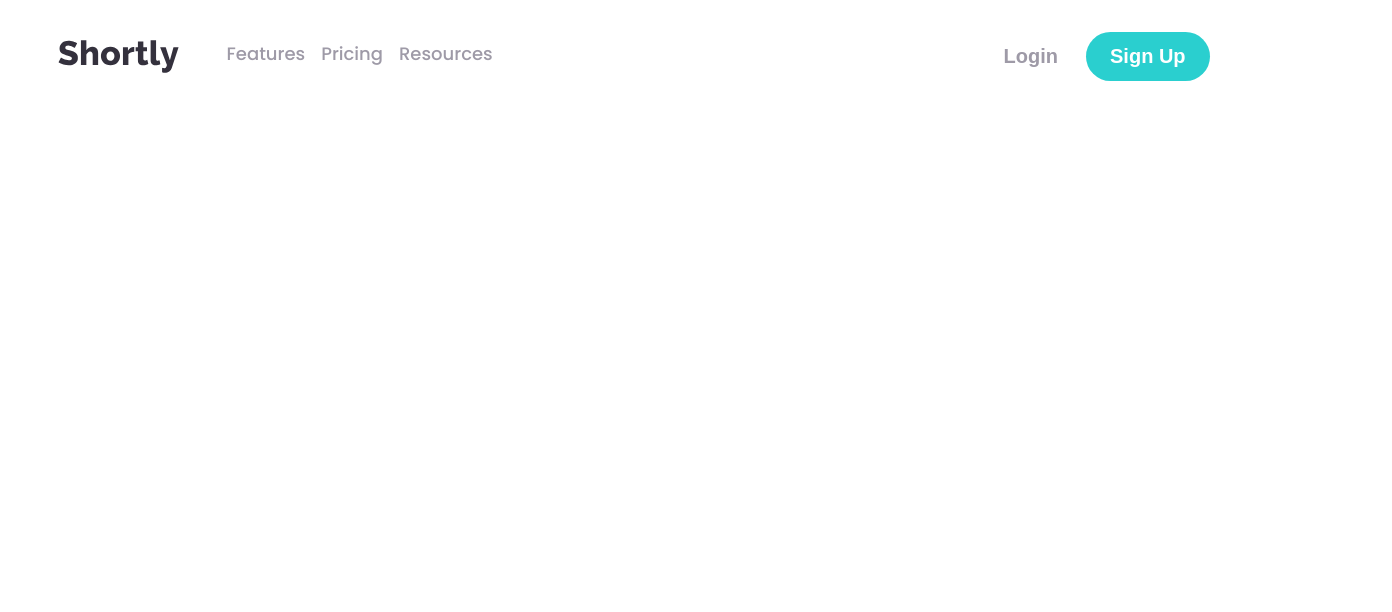
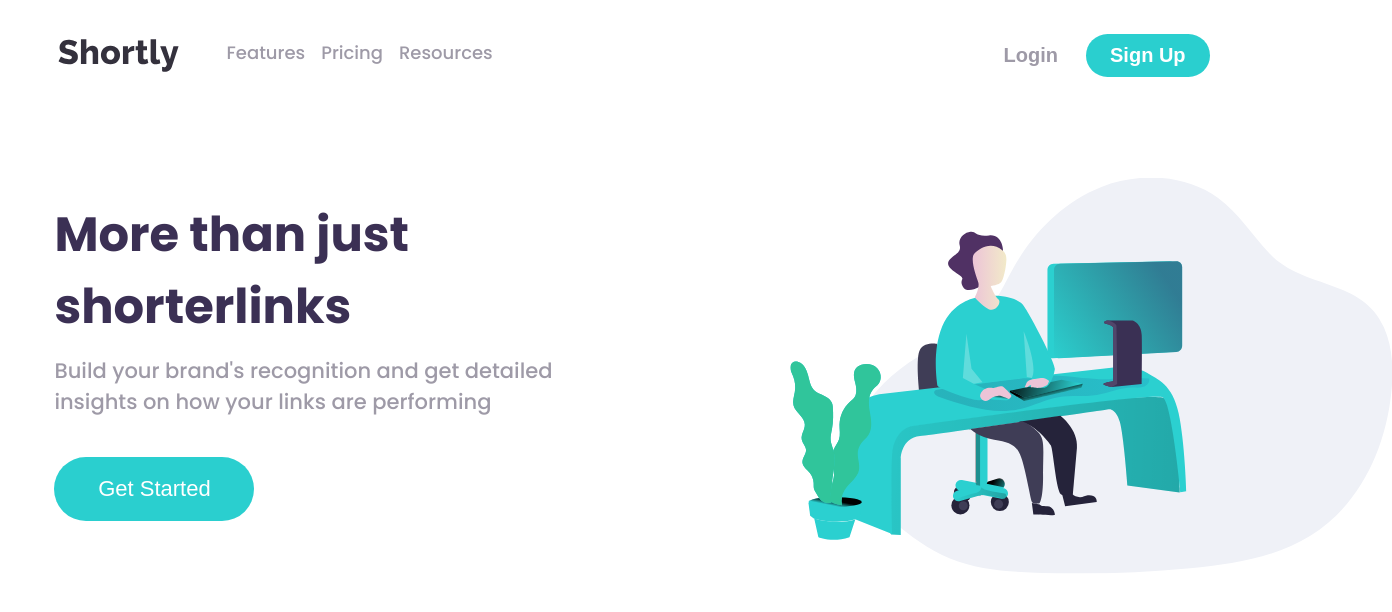
Before and after one commit to dvion0o0/url-shortening, a React (Create React App) app: page / in a window 1280 px wide. Shown: the top 612 px of the page, 1392 px wide, since content can reach past the window. Built offline with nearby package versions, Linux system fonts and the light colour scheme; some icons are missing.

Commit message:
hero-component completed

```diff
--- a/src/App.js
+++ b/src/App.js
@@ -1,11 +1,13 @@
 import Navbar from "./components/navbar";
 import Sidebar from "./components/sidebar";
+import Hero from "./components/hero";
 
 function App() {
   return (
     <main>
       <Navbar />
       <Sidebar />
+      <Hero />
     </main>
   );
 }
--- a/src/components/hero.js
+++ b/src/components/hero.js
@@ -0,0 +1,21 @@
+import React from "react";
+import illustration from "../assets/illustration-working.svg";
+import { AppContext } from "../contextapi/context";
+const Hero = () => {
+  const { show } = React.useContext(AppContext);
+  return (
+    <section className="hero">
+      <img src={illustration} className="hero-img" alt="hero" />
+      <div className="hero-content">
+        <h1>More than just shorterlinks</h1>
+        <h3>
+          Build your brand's recognition and get detailed insights on how your
+          links are performing
+        </h3>
+        <button className="hero-btn">get started</button>
+      </div>
+    </section>
+  );
+};
+
+export default Hero;
--- a/src/styles.scss
+++ b/src/styles.scss
@@ -37,6 +37,26 @@ a {
 }
 
 
+.hero-btn {
+    background: $primaryCyan;
+    border: transparent;
+    color: #ffffff;
+    padding: 1.2rem 2rem;
+    text-align: center;
+    border-radius: 20rem;
+    width: 70%;
+    text-transform: capitalize;
+    font-weight: 500;
+    font-size: 22px;
+    cursor: pointer;
+    transition: 0.3s all linear;
+
+    &:hover {
+        opacity: 0.8;
+    }
+}
+
+
 body {
     font-family: 'Poppins', sans-serif;
     font-size: 18px;
@@ -54,7 +74,7 @@ body {
     position: fixed;
     top: 0;
     left: 0%;
-    z-index: 999;
+    z-index: 100;
     overflow: hidden;
 
     .nav-center {
@@ -101,7 +121,7 @@ body {
                 background: $primaryCyan;
                 border-radius: 20rem;
                 color: #ffffff;
-                padding: 0.8rem 1.5rem;
+                padding: 0.6rem 1.5rem;
                 margin-left: 1rem;
 
                 &:hover {
@@ -147,10 +167,12 @@ body {
     padding: 2.5rem 1.5rem 2rem 1.5rem;
     text-align: center;
     width: 90vw;
-    margin: 0 auto;
     border-radius: 10px;
     transform: translateY(-200%);
     transition: 0.5s all linear;
+    z-index: 100;
+    position: fixed;
+    left: 5%;
 
 
     .side-links li {
@@ -197,3 +219,61 @@ body {
 .show-sidebar {
     transform: translateY(25%);
 }
+
+
+// hero
+
+.hero {
+    margin: 5rem 0;
+
+    &-img {
+        width: 550px;
+        margin-bottom: 3rem;
+        transform: translateX(5%);
+    }
+
+    &-content {
+        text-align: center;
+        padding: 0 1rem;
+
+        h1 {
+            font-size: 48px;
+            color: $primaryDarkViolet;
+            margin-bottom: 0.75rem;
+        }
+
+        h3 {
+            color: $neutralGrayViolet;
+            font-weight: 500;
+            margin-bottom: 2.5rem;
+        }
+    }
+
+}
+
+
+@media screen and (min-width:768px) {
+    .hero {
+        min-height: 70vh;
+        display: grid;
+        grid-template-columns: 1fr 1fr;
+        place-items: center;
+        width: 94vw;
+        margin-left: auto;
+        margin-right: auto;
+
+        &-img {
+            order: 1;
+            width: 100%;
+            transform: translate(25%, 10%);
+        }
+
+        &-content {
+            text-align: left;
+
+            .hero-btn {
+                width: 200px;
+            }
+        }
+    }
+}
```
